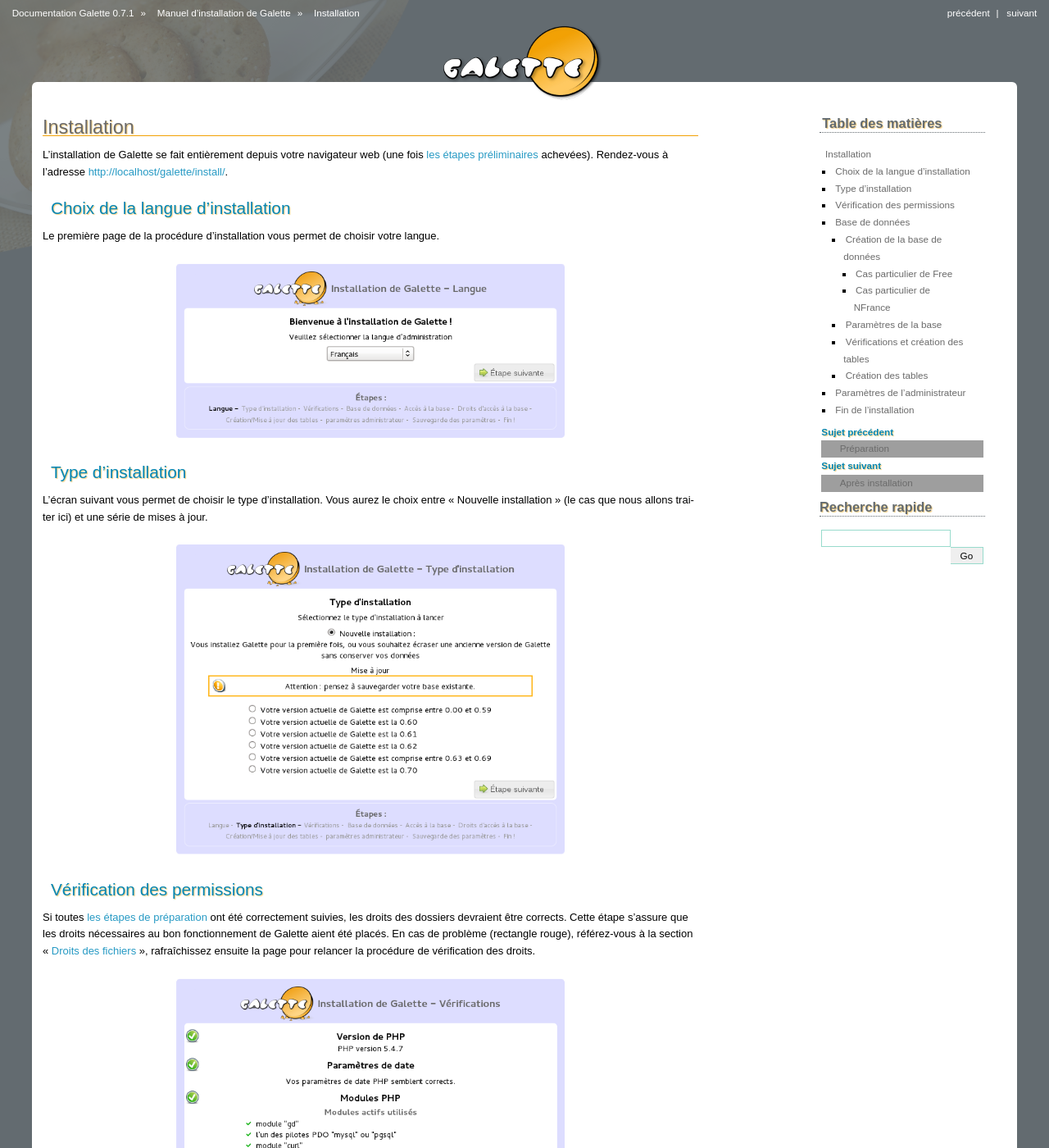
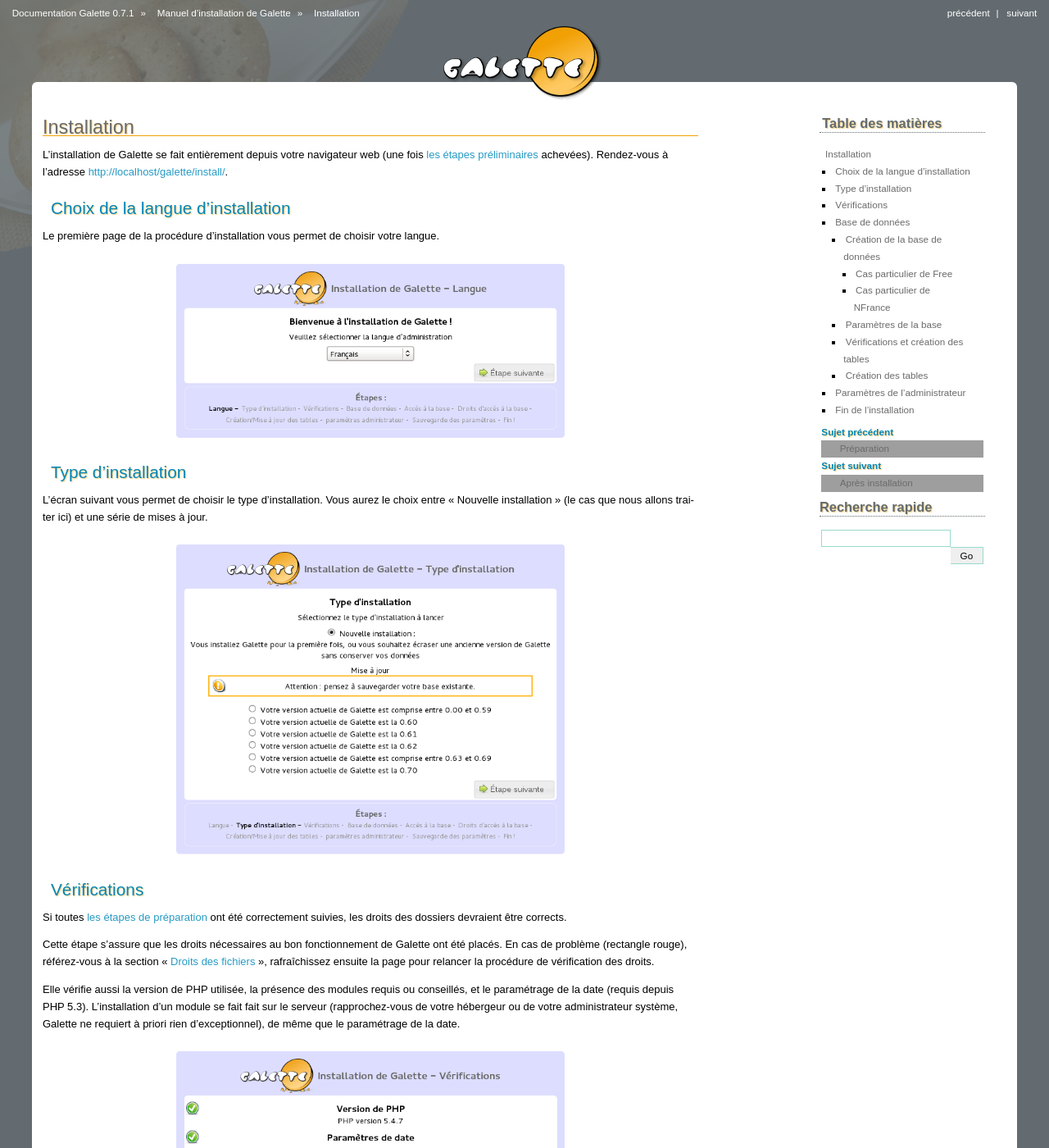
Before and after one commit to galette/galettedoc, a Sphinx documentation site: the page built from source/installation/galette.rst, in a window 1280 px wide and 1400 px high. Shown: the whole window at 82% size. Built offline with Sphinx 7.4.7, drawn with Linux system fonts in a browser that asks for light colours; grey boxes are pictures that could not be loaded.

Commit message:
Mise à jour du paragraphe sur les vérifications

```diff
--- a/source/installation/galette.rst
+++ b/source/installation/galette.rst
@@ -22,10 +22,14 @@
    :scale: 70%
    :align: center
 
-Vérification des permissions
-============================
+Vérifications
+=============
 
-Si toutes :ref:`les étapes de préparation <preparation>` ont été correctement suivies, les droits des dossiers devraient être corrects. Cette étape s'assure que les droits nécessaires au bon fonctionnement de Galette aient été placés. En cas de problème (rectangle rouge), référez-vous à la section « :ref:`Droits des fichiers <droitsfichiers>` », rafraîchissez ensuite la page pour relancer la procédure de vérification des droits.
+Si toutes :ref:`les étapes de préparation <preparation>` ont été correctement suivies, les droits des dossiers devraient être corrects.
+
+Cette étape s'assure que les droits nécessaires au bon fonctionnement de Galette ont été placés. En cas de problème (rectangle rouge), référez-vous à la section « :ref:`Droits des fichiers <droitsfichiers>` », rafraîchissez ensuite la page pour relancer la procédure de vérification des droits.
+
+Elle vérifie aussi la version de PHP utilisée, la présence des modules requis ou conseillés, et le paramétrage de la date (requis depuis PHP 5.3). L'installation d'un module se fait fait sur le serveur (rapprochez-vous de votre hébergeur ou de votre administrateur système, Galette ne requiert à priori rien d'exceptionnel), de même que le paramétrage de la date.
 
 .. image:: ../_styles/static/images/installation/3_permissions.png
    :scale: 70%
```
